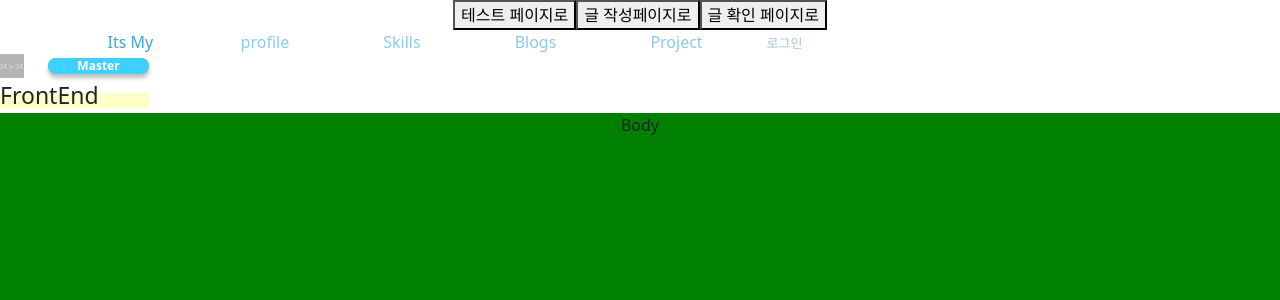
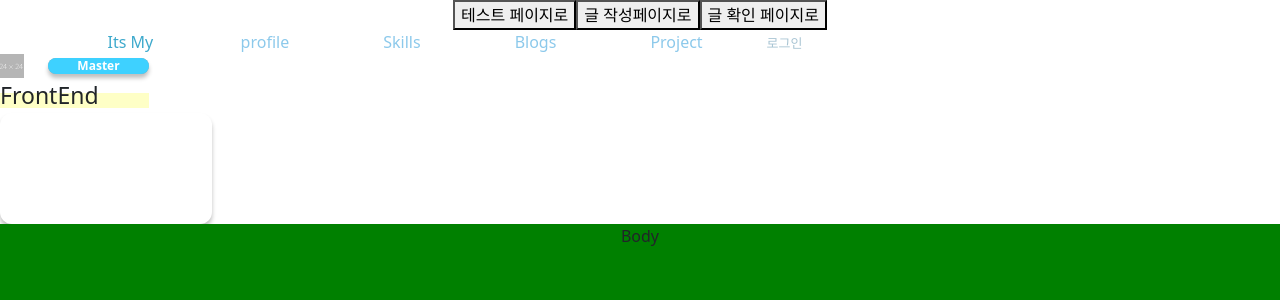
Before and after one commit to It-sMy/Front-End, a React (Create React App) app: page /story in a window 1280 px wide. Shown: the top 300 px of the page. Built offline with nearby package versions, Linux system fonts and the light colour scheme.

Commit message:
update label type

```diff
--- /dev/null
+++ b/src/components/show/atoms/Card.tsx
@@ -0,0 +1,25 @@
+import React from "react";
+import styled from "styled-components";
+interface IProps {
+  width: number;
+  height: number;
+  children?: JSX.Element;
+}
+
+const Card = ({ width: w, height: h, children: c }: IProps) => {
+  return (
+    <Wrap width={w} height={h}>
+      {c}
+    </Wrap>
+  );
+};
+
+export default Card;
+
+const Wrap = styled.div<IProps>`
+  width: ${(props) => props.width + "px"};
+  height: ${(props) => props.height + "px"};
+  background: #ffffff;
+  box-shadow: 0px 4px 4px rgba(0, 0, 0, 0.25);
+  border-radius: 12px;
+`;
--- a/src/components/show/atoms/Label.tsx
+++ b/src/components/show/atoms/Label.tsx
@@ -9,7 +9,7 @@ interface IProps{
 
 
 const Label = ({text:t,fontSize:f,color:c}:IProps) => {
-  const fontConverter=f+"px";
+  const fontConverter:string=f+"px";
 
   return (
     <Mylabel fontSize={fontConverter} color={c}>{t}</Mylabel>
--- a/src/components/show/atoms/Li.tsx
+++ b/src/components/show/atoms/Li.tsx
@@ -7,7 +7,7 @@ interface IProps {
   children:JSX.Element,
 }
 const Li = ({ fontSize: f, color: c ,children}: IProps) => {
-    console.log(f,"durl")
+
   return <MyDot fontSize={f} color={c}>{children}</MyDot>;
 };
 
--- a/src/components/show/molecules/ScrollLabel.tsx
+++ b/src/components/show/molecules/ScrollLabel.tsx
@@ -1,7 +1,6 @@
 import React, { SetStateAction } from "react";
 import { text } from "stream/consumers";
 import styled from "styled-components";
-import { JsxEmit } from "typescript";
 import Label from "../atoms/Label";
 
 interface Iprops {
--- a/src/components/show/molecules/UnderLine.tsx
+++ b/src/components/show/molecules/UnderLine.tsx
@@ -1,8 +1,8 @@
 import React from "react";
+import styled from "styled-components";
+//component
 import Line from "../atoms/Line";
-import Label from "../atoms/Label";
-import styled from "styled-components";
-import { FlexColumnDiv } from "../../../styles/common";
+
 
 interface IProps {
   fontSize?: number;
--- a/src/pages/ShowPage.tsx
+++ b/src/pages/ShowPage.tsx
@@ -1,4 +1,5 @@
 import React from 'react'
+import Card from '../components/show/atoms/Card'
 import GageBar from '../components/show/atoms/GageBar'
 import Image from '../components/show/atoms/Image'
 import Label from '../components/show/atoms/Label'
@@ -17,6 +18,7 @@ const ShowPage = () => {
     <Header></Header>
     <SkillStack stackExp='Master'></SkillStack>
     <UnderLine text='FrontEnd ' fontSize={23} lineHeight={15} lineWidth={159} lineColor="#FEFFC6" xaxis={-10} yaxis={15}></UnderLine>
+    <Card width={212} height={111}></Card>
     <Body/>
 
     </>
```
